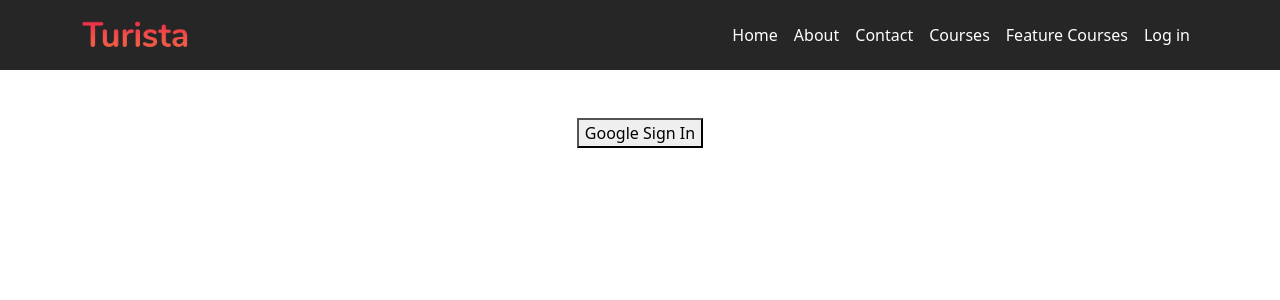
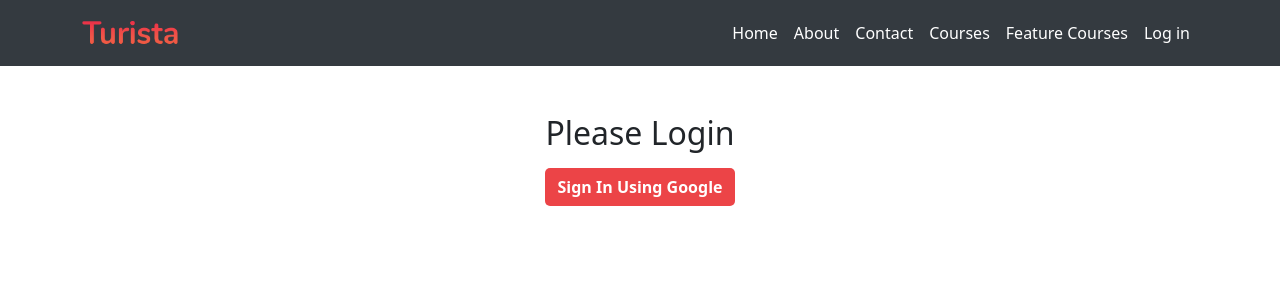
Before and after one commit to romjanxr/turista-client-side, a React (Create React App) app: page /login in a window 1280 px wide. Shown: the top 300 px of the page. Built offline with nearby package versions, Linux system fonts and the light colour scheme; no server answers.

Commit message:
private route added

```diff
--- a/package.json
+++ b/package.json
@@ -3,6 +3,9 @@
   "version": "0.1.0",
   "private": true,
   "dependencies": {
+    "@fortawesome/fontawesome-svg-core": "^1.2.36",
+    "@fortawesome/free-solid-svg-icons": "^5.15.4",
+    "@fortawesome/react-fontawesome": "^0.1.16",
     "@testing-library/jest-dom": "^5.11.4",
     "@testing-library/react": "^11.1.0",
     "@testing-library/user-event": "^12.1.10",
--- a/src/App.js
+++ b/src/App.js
@@ -7,6 +7,7 @@ import 'bootstrap/dist/css/bootstrap.min.css';
 import './App.css';
 import Login from './components/Login/Login';
 import Dashboard from './components/Dashboard/Dashboard';
+import PrivateRoute from './components/PrivateRoute/PrivateRoute';
 
 function App() {
   return (
@@ -23,9 +24,9 @@ function App() {
           <Route path="/login">
             <Login />
           </Route>
-          <Route path="/dashboard">
+          <PrivateRoute path="/dashboard">
             <Dashboard />
-          </Route>
+          </PrivateRoute>
           <Route path="*">
             <NotFound />
           </Route>
--- a/src/components/Header/Header.css
+++ b/src/components/Header/Header.css
@@ -1,13 +1,18 @@
-.nav-link {
+.btn-regular {
+    background-color: rgb(236, 68, 71);
+    color: white;
+    font-weight: 600;
+    padding: 0.37rem 0.75rem;
+    border: 1px solid transparent;
+    border-radius: 5px;
+    transition: 0.3s;
+}
+
+.btn-regular:hover {
+    background-color: rgba(236, 68, 71, .7);
+}
+
+.menu-icon {
+    background-color: rgb(236, 68, 71);
     color: white;
 }
-
-.nav-link:hover{
-    color: white;
-}
-
-.logout-btn {
-    background-color: #EC4447;
-    color: white;
-    font-weight: 600;
-}
--- a/src/components/Header/Header.js
+++ b/src/components/Header/Header.js
@@ -1,8 +1,10 @@
+import { FontAwesomeIcon } from '@fortawesome/react-fontawesome';
 import React from 'react';
 import { Container, Nav, Navbar, NavDropdown } from 'react-bootstrap';
 import { NavLink } from 'react-router-dom';
 import useAuth from '../../hooks/useAuth';
 import logo from '../../images/logo.png'
+import { faBars } from '@fortawesome/free-solid-svg-icons'
 import './Header.css'
 
 const Header = () => {
@@ -11,12 +13,12 @@ const Header = () => {
 
     return (
         <div>
-            <Navbar style={{ backgroundColor: '#262626' }} expand="lg">
+            <Navbar style={{ backgroundColor: '#343A40' }} expand="lg">
                 <Container>
                     <Navbar.Brand as={NavLink} className="text-white" to="/home">
-                        <img width="110px" src={logo} alt="Logo" />
+                        <img width="100px" src={logo} alt="Logo" />
                     </Navbar.Brand>
-                    <Navbar.Toggle aria-controls="basic-navbar-nav" />
+                    <Navbar.Toggle aria-controls="basic-navbar-nav"><FontAwesomeIcon className="text-white" icon={faBars} /></Navbar.Toggle>
                     <Navbar.Collapse id="basic-navbar-nav">
                         <Nav className="ms-auto align-items-center">
                             <Nav.Link as={NavLink} to="/home" className="text-white">
@@ -68,8 +70,8 @@ const Header = () => {
                                     >
                                         <div className="text-center p-2">
                                             <h6>{displayName}</h6>
-                                            <p className="m-0 mb-2">{email}</p>
-                                            <button onClick={logOut} className="btn logout-btn">
+                                            <p className="my-2">{email}</p>
+                                            <button onClick={logOut} className="btn-regular">
                                                 Sign Out
                                             </button>
                                         </div>
--- a/src/components/Login/Login.js
+++ b/src/components/Login/Login.js
@@ -1,11 +1,25 @@
 import React from 'react';
+import { useHistory, useLocation } from 'react-router';
 import useAuth from '../../hooks/useAuth';
 
 const Login = () => {
-    const { signInUsingGoogle } = useAuth();
+    const { signInUsingGoogle, setIsLoading } = useAuth();
+    const location = useLocation();
+    const history = useHistory();
+    const redirect_uri = location.state?.from || '/dashboard';
+
+    const handleGoogleSignIn = () => {
+        signInUsingGoogle()
+            .then(() => {
+                history.push(redirect_uri)
+            })
+            .finally(() => setIsLoading(false));
+    }
+
     return (
-        <div className="text-center my-5">
-            <button onClick={signInUsingGoogle}>Google Sign In</button>
+        <div className="mt-5 text-center">
+            <h2 className="mb-3">Please Login</h2>
+            <button className="btn-regular" onClick={handleGoogleSignIn}>Sign In Using Google</button>
         </div>
     );
 };
--- /dev/null
+++ b/src/components/PrivateRoute/PrivateRoute.js
@@ -0,0 +1,30 @@
+import React from 'react';
+import { Spinner } from 'react-bootstrap';
+import { Redirect, Route } from 'react-router';
+import useAuth from '../../hooks/useAuth';
+
+
+const PrivateRoute = ({ children, ...rest }) => {
+    const { user, isLoading } = useAuth();
+
+    if (isLoading) {
+        return <div className="text-center mt-5"><Spinner animation="border" variant="danger" /></div>
+    }
+    return (
+        <Route
+            {...rest}
+            render={({ location }) => user?.email ? children :
+                <Redirect
+                    to={{
+                        pathname: "/login",
+                        state: { from: location }
+                    }}
+                />
+            }
+        >
+
+        </Route>
+    );
+};
+
+export default PrivateRoute;
--- a/src/hooks/useFirebase.js
+++ b/src/hooks/useFirebase.js
@@ -6,21 +6,24 @@ initializeAuthentication();
 
 const useFirebase = () => {
     const [user, setUser] = useState({})
+    const [isLoading, setIsLoading] = useState(true);
 
     const auth = getAuth();
     const googleProvider = new GoogleAuthProvider();
 
     const signInUsingGoogle = () => {
-        signInWithPopup(auth, googleProvider)
-            .then(() => { })
+        setIsLoading(true);
+        return signInWithPopup(auth, googleProvider)
     }
 
     const logOut = () => {
+        setIsLoading(true)
         signOut(auth)
-            .then(() => { })
+            .then(() => { }).finally(() => setIsLoading(false));
     }
 
     useEffect(() => {
+        setIsLoading(true);
         const unsubscribe = onAuthStateChanged(auth, user => {
             if (user) {
                 setUser(user);
@@ -28,12 +31,15 @@ const useFirebase = () => {
             else {
                 setUser({});
             }
+            setIsLoading(false);
         })
         return unsubscribe;
     }, [])
 
     return {
         user,
+        isLoading,
+        setIsLoading,
         signInUsingGoogle,
         logOut
     }
```
Also changed, not shown: src/index.css (line endings or trailing spaces), 1 other file (tests, documents, lock files or other folders).
